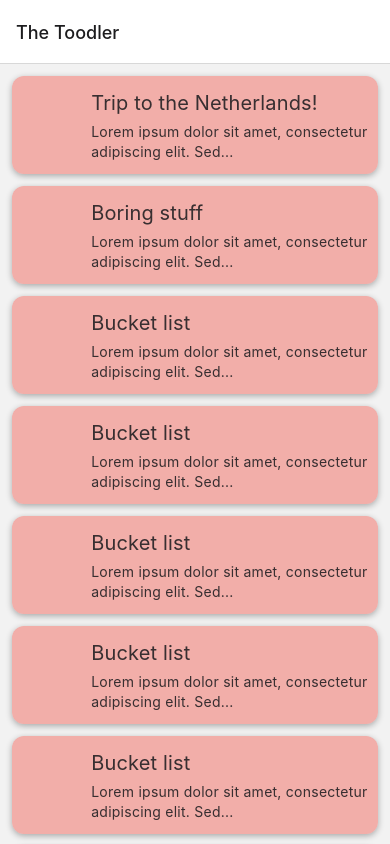
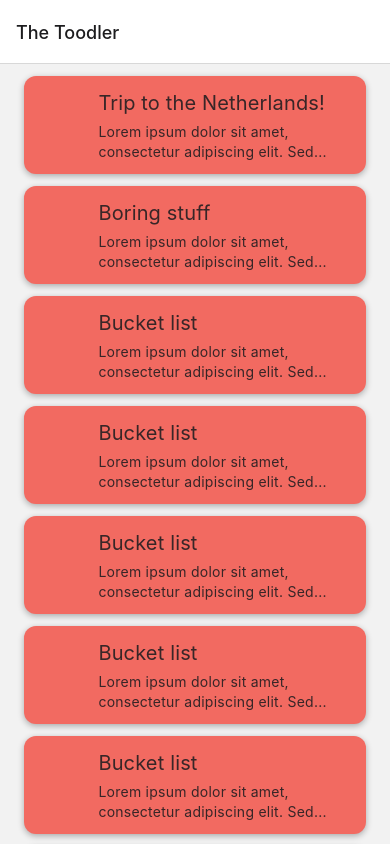
Before and after one commit to bjarmi/the_toodler, a React Native app: screen /HomePage in a window 390 px wide. Built offline with nearby package versions, Linux system fonts and the light colour scheme; some icons are missing.

Commit message:
Revert "Feature board overview"

```diff
--- a/src/components/cards/boardCard/styles.ts
+++ b/src/components/cards/boardCard/styles.ts
@@ -5,9 +5,9 @@ const styles = StyleSheet.create({
         flex: 1,
         flexDirection: "column",
         marginTop: 12,
-        marginHorizontal: 12,
+        marginHorizontal: 24,
         padding: 10,
-        backgroundColor: "rgba(242, 106, 97, .5)",
+        backgroundColor: "rgba(242, 106, 97, 1)",
     },
     cardContent: {
         flex: 1,
--- a/src/components/pages/boardPage/boardOverview/index.tsx
+++ /dev/null
@@ -1,26 +0,0 @@
-import { faPoo } from "@fortawesome/free-solid-svg-icons";
-import { FontAwesomeIcon } from "@fortawesome/react-native-fontawesome";
-import { View } from "react-native";
-import { Paragraph, Title } from "react-native-paper";
-import { IBoard } from "../../../../common/interfaces";
-import styles from "./styles";
-
-interface Props {
-  board: IBoard;
-}
-
-const BoardOverview = ({ board }: Props) => {
-  return (
-    <View style={styles.container}>
-      <View style={styles.header}>
-        <FontAwesomeIcon size={72} icon={faPoo} />
-        <Title>{board.name}</Title>
-      </View>
-      <View>
-        <Paragraph>{board.description}</Paragraph>
-      </View>
-    </View>
-  );
-};
-
-export default BoardOverview;
--- a/src/components/pages/boardPage/boardOverview/styles.ts
+++ /dev/null
@@ -1,20 +0,0 @@
-import { StyleSheet } from "react-native"
-
-const styles = StyleSheet.create({
-    container: {
-        flex: 1,
-        backgroundColor: "rgba(242, 106, 97, .5)",
-        padding: 20,
-    },
-    header: {
-        flex: 1,
-        flexDirection: "row",
-        justifyContent: "space-evenly",
-        alignItems: "center",
-        borderBottomColor: "black",
-        borderBottomWidth: 1,
-        paddingBottom: 10,
-    },
-});
-
-export default styles
--- a/src/components/pages/boardPage/index.tsx
+++ b/src/components/pages/boardPage/index.tsx
@@ -1,22 +1,15 @@
-import { View, Text, Button, SafeAreaView, ScrollView } from "react-native";
+import { View, Text, Button } from "react-native";
 import { data } from "../../../../dataStub";
 import { BoardScreenProps } from "../../../common/type";
-import BoardOverview from "./boardOverview";
 
 const getLists = (boardId: number) =>
   data.lists.filter((list) => list.boardId === boardId);
 
-const getBoard = (boardId: number) =>
-  data.boards.filter((board) => board.id === boardId)[0];
-
 const BoardPage = ({ route, navigation }: BoardScreenProps) => {
   const lists = getLists(route.params.boardId);
-  const board = getBoard(route.params.boardId);
 
   return (
-    <SafeAreaView style={{ flex: 1 }}>
-      <ScrollView>
-        <BoardOverview board={board} />
+    <View>
       {lists.map((list) => (
         <Button
           key={list.id}
@@ -24,8 +17,7 @@ const BoardPage = ({ route, navigation }: BoardScreenProps) => {
           onPress={() => navigation.navigate("ListPage", { listId: list.id })}
         />
       ))}
-      </ScrollView>
-    </SafeAreaView>
+    </View>
   );
 };
 
```
Lines whose indentation alone changed are shown as unchanged.
